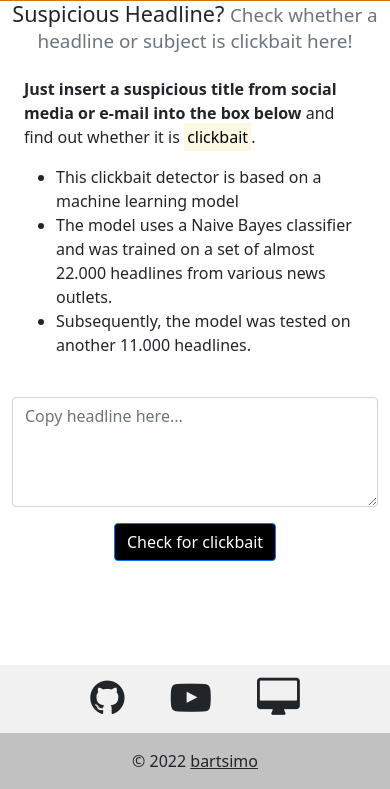
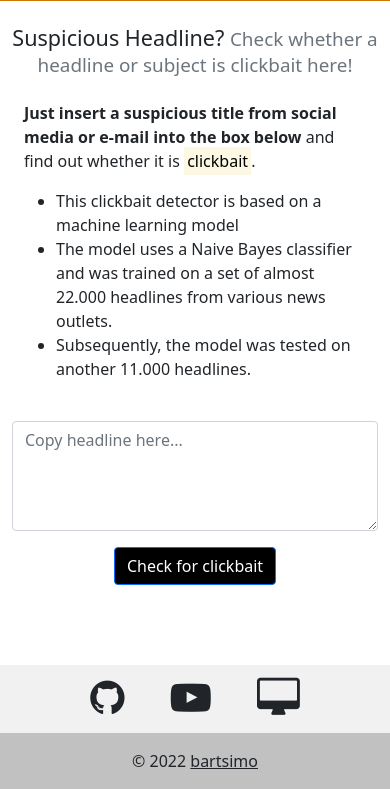
Before and after one commit to bartsimo/clickbait_prod, a Flask app: page / in a window 390 px wide. Shown: the part 55-844 px from the top of the page. Run offline with Flask 2, Linux system fonts and the light colour scheme; parts of the project's set-up code (start-up, migrations or seed data) failed here and were passed over; some libraries are stand-ins or nearby versions.

Commit message:
Fixed headline layout responsive

```diff
--- a/templates/layout.html
+++ b/templates/layout.html
@@ -42,7 +42,7 @@
 
 
 
-        <main class="container-fluid m4-5 text-center">
+        <main class="container-fluid mt-4 text-center">
             {% block main %}{% endblock %}
         </main>
 
```
